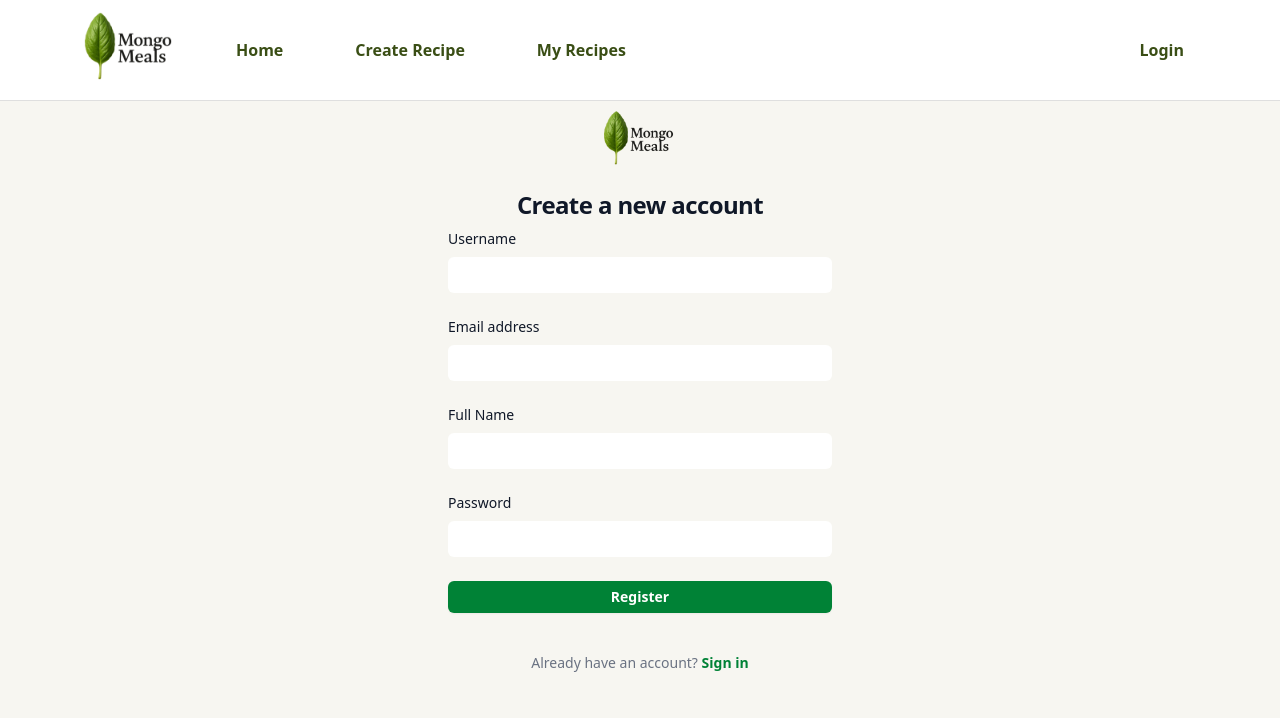
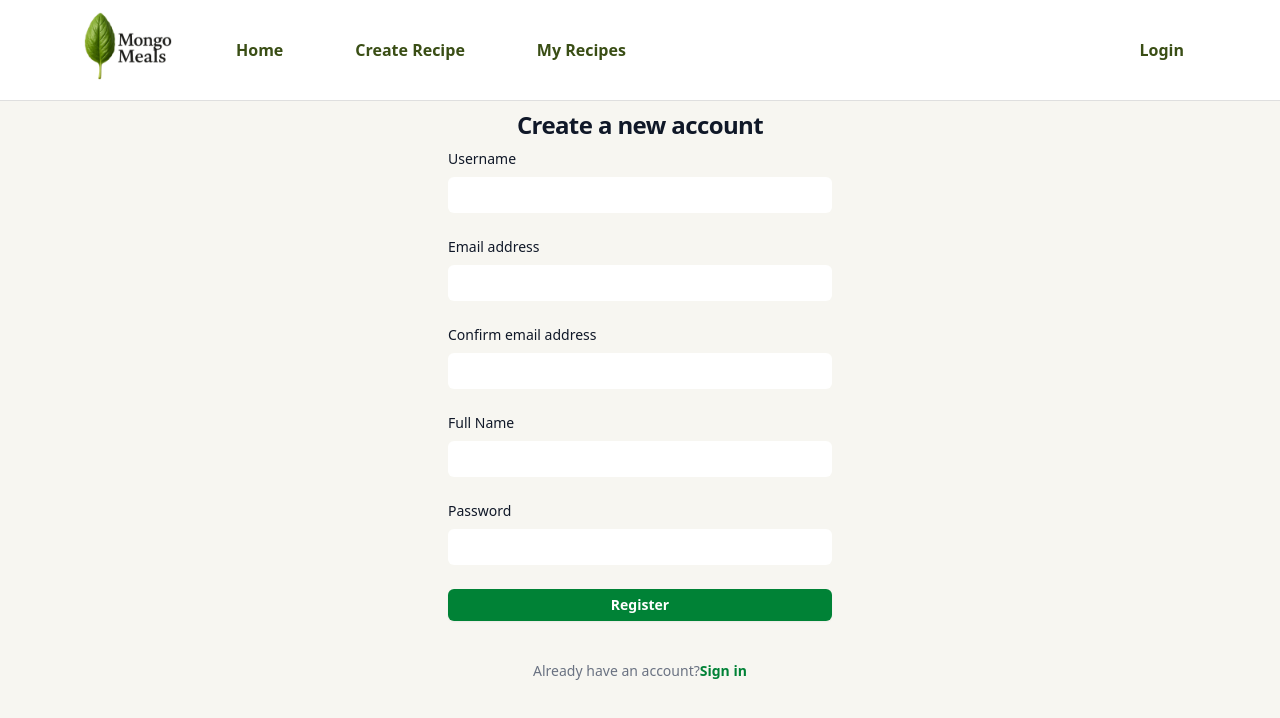
Before and after one commit to peti9406/mongo-meals, a React (Vite) app in the folder client/: page /registration in a window 1280 px wide. Shown: the top 718 px of the page. Built offline with nearby package versions, Linux system fonts and the light colour scheme.

Commit message:
handle login-logout with email confirmation

```diff
--- a/client/src/components/LoginForm.jsx
+++ b/client/src/components/LoginForm.jsx
@@ -19,16 +19,13 @@ function LoginForm(){
       const data = await response.json();
       if (data.token) {
             localStorage.setItem('token', data.token);
+            navigate("/");
       } else {
         throw new Error("Authorization failed!");
       }
     } catch (error){
       setError(error);
     }
-  }
-
-  if (error){
-    return <ErrorComponent error={error} />;
   }
 
   return (
@@ -38,6 +35,7 @@ function LoginForm(){
         <h2 className="mt-10 text-center text-2xl/9 font-bold tracking-tight text-gray-900">Sign in to your account</h2>
       </div>
 
+      {error && <ErrorComponent error={error} />}
       <div className="mt-10 sm:mx-auto sm:w-full sm:max-w-sm">
         <form className="space-y-6">
           <div>
--- /dev/null
+++ b/client/src/components/LogoutMessage.jsx
@@ -0,0 +1,12 @@
+import LoginForm from "./LoginForm.jsx";
+
+function LogoutMessage(){
+    return (
+        <div>
+            <div className="mt-10 text-center text-2xl/9 font-bold tracking-tight text-green-700 italic">You have successfully logged out</div>
+            <LoginForm />
+        </div>
+    );
+}
+
+export default LogoutMessage;
--- a/client/src/components/Navbar.jsx
+++ b/client/src/components/Navbar.jsx
@@ -1,8 +1,14 @@
 import { useNavigate } from "react-router-dom";
 
 function Navbar() {
+    const navigate = useNavigate();
+    const token = localStorage.getItem("token");
+    const isAuthenticated = token && token.trim() !== "";
 
-    const navigate = useNavigate();
+    function handleLogout(){
+        localStorage.clear("token");
+        navigate("/logout");
+    }
 
     return (
         <div className="flex items-center mx-auto grow bg-white sticky top-0 z-50 border-b border-[#dfdfdf]">
@@ -40,9 +46,17 @@ function Navbar() {
                 </div>
             </div>
             <div className="flex items-center ml-auto mr-20">
-                <a onClick={() => navigate("/login")} className="m-4 cursor-pointer font-semibold text-[#3a4e15] hover:scale-102 hover:text-[#aaae8c] transition-transform duration-500 ease-in-out transform">
+                {isAuthenticated
+                ?
+                 (<a onClick={handleLogout} className="m-4 cursor-pointer font-semibold text-[#3a4e15] hover:scale-102 hover:text-[#aaae8c] transition-transform duration-500 ease-in-out transform">
+                    Logout
+                </a>)
+                :
+                 (<a onClick={() => navigate("/login")} className="m-4 cursor-pointer font-semibold text-[#3a4e15] hover:scale-102 hover:text-[#aaae8c] transition-transform duration-500 ease-in-out transform">
                     Login
-                </a>
+                </a>)
+                }
+
             </div>
         </div>
     );
--- a/client/src/components/RegistrationForm.jsx
+++ b/client/src/components/RegistrationForm.jsx
@@ -2,28 +2,36 @@ import { useState } from "react";
 import { createUser } from "../../utils/UserCRUDMethods.js";
 import ErrorComponent from "./ErrorComponent.jsx";
 import { useNavigate } from "react-router-dom";
+import LoginForm from "./LoginForm.jsx";
 
 function RegistrationForm() {
 
     const navigate = useNavigate();
+    const [confirmEmail, setConfirmEmail] = useState("");
+    const [emailError, setEmailError] = useState("");
+    const [submitted, setSubmitted] = useState(false);
+    const [error, setError] = useState(false);
 
     const [user, setUser] = useState({
         username: "",
         email: "",
         name: "",
-        password: ""
+        password: "",
     });
 
-    const [submitted, setSubmitted] = useState(false);
-    const [error, setError] = useState(false);
-
-    function handleChange(event) {
-        const { name, value } = event.target;
-        setUser((prev) => ({ ...prev, [name]: value }));
+    function handleChange({ target: { name, value } }) {
+        setUser(prev => ({ ...prev, [name]: value }));
+        if (name === "email") {
+            setEmailError(confirmEmail && value !== confirmEmail ? "Emails do not match!" : "");
+        }
     }
 
     async function handleRegistrationSubmit(event){
         event.preventDefault();
+        if (confirmEmail !== user.email){
+            setEmailError("Emails do not match!");
+            return;
+        }
         try {
             console.log(user);
             await createUser(user);
@@ -32,11 +40,6 @@ function RegistrationForm() {
             console.log(error);
             setError(error);
         }
-
-    }
-
-    if (error) {
-            return <ErrorComponent error={error} />;
     }
 
     return (
@@ -44,54 +47,118 @@ function RegistrationForm() {
         {!submitted ? (
             <div className="flex min-h-full flex-col justify-center ">
             <div className="sm:mx-auto sm:w-full sm:max-w-sm">
-                <img className="mx-auto h-20 w-auto" src="./src/assets/MongoMealsLogo.png" alt="Mongo Meals"/>
-                <h2 className="mt-2 text-center text-2xl font-bold tracking-tight text-gray-900">Create a new account</h2>
+                <h2 className="mt-2 text-center text-2xl font-bold tracking-tight text-gray-900">
+                    Create a new account
+                </h2>
             </div>
-
+            {error && <ErrorComponent error={error}/>}
             <div className="mt-2 sm:mx-auto sm:w-full sm:max-w-sm">
                 <form onSubmit={handleRegistrationSubmit} className="space-y-6">
 
                     <div>
-                        <label htmlFor="username" className="block text-sm font-medium text-gray-900">Username</label>
+                        <label htmlFor="username" className="block text-sm font-medium text-gray-900">
+                            Username
+                        </label>
                         <div className="mt-2">
-                            <input type="text" name="username" onChange={handleChange} id="username" required className="block w-full rounded-md bg-white px-3 py-1.5 text-base text-gray-900 placeholder:text-gray-400 focus:outline-green-700"/>
+                            <input type="text"
+                                name="username"
+                                onChange={handleChange}
+                                id="username"
+                                required
+                                className="block w-full rounded-md bg-white px-3 py-1.5 text-base text-gray-900 placeholder:text-gray-400 focus:outline-green-700"
+                            />
                         </div>
                     </div>
 
                     <div>
-                        <label htmlFor="email" className="block text-sm font-medium text-gray-900">Email address</label>
+                        <label htmlFor="email" className="block text-sm font-medium text-gray-900">
+                            Email address
+                        </label>
                         <div className="mt-2">
-                            <input type="email" name="email" onChange={handleChange} id="email" required className="block w-full rounded-md bg-white px-3 py-1.5 text-base text-gray-900 placeholder:text-gray-400 focus:outline-green-700"/>
+                            <input type="email"
+                                name="email"
+                                onChange={handleChange}
+                                id="email"
+                                required
+                                className="block w-full rounded-md bg-white px-3 py-1.5 text-base text-gray-900 placeholder:text-gray-400 focus:outline-green-700"
+                            />
                         </div>
                     </div>
 
                     <div>
-                        <label htmlFor="name" className="block text-sm font-medium text-gray-900">Full Name</label>
+                        {emailError && <p className="text-red-600">{emailError}</p>}
+                        <label htmlFor="confirm-email"
+                        className="block text-sm font-medium text-gray-900">
+                                Confirm email address
+                        </label>
                         <div className="mt-2">
-                            <input type="text" name="name" onChange={handleChange} id="name" required className="block w-full rounded-md bg-white px-3 py-1.5 text-base text-gray-900 placeholder:text-gray-400 focus:outline-green-700"/>
+                            <input type="email"
+                                name="confirm-email"
+                                onChange={(event) => {
+                                    setConfirmEmail(event.target.value);
+                                    setEmailError(event.target.value !== user.email ? "Emails do not match!" : "");
+                                }}
+                                id="confirm-email"
+                                required
+                                className={`block w-full rounded-md bg-white px-3 py-1.5 text-base
+                                    ${emailError ? "border-red-500 text-red-600 focus:outline-red-500" : "border-gray-300 text-gray-900 focus:outline-green-700"} placeholder:text-gray-400
+                                    `}
+                            />
                         </div>
                     </div>
 
                     <div>
-                        <label htmlFor="password" className="block text-sm font-medium text-gray-900">Password</label>
+                        <label htmlFor="name" className="block text-sm font-medium text-gray-900">
+                            Full Name
+                        </label>
                         <div className="mt-2">
-                            <input type="password" name="password" onChange={handleChange} id="password" required className="block w-full rounded-md bg-white px-3 py-1.5 text-base text-gray-900 placeholder:text-gray-400 focus:outline-green-700"/>
+                            <input type="text"
+                                name="name"
+                                onChange={handleChange}
+                                id="name"
+                                required
+                                className="block w-full rounded-md bg-white px-3 py-1.5 text-base text-gray-900 placeholder:text-gray-400 focus:outline-green-700"
+                            />
                         </div>
                     </div>
 
                     <div>
-                        <button type="submit" className="cursor-pointer flex w-full justify-center rounded-md bg-green-700 px-3 py-1.5 text-sm font-semibold text-white shadow-xs hover:bg-green-600 focus-visible:outline-green-700">Register</button>
+                        <label htmlFor="password" className="block text-sm font-medium text-gray-900">
+                            Password
+                        </label>
+                        <div className="mt-2">
+                            <input type="password"
+                                name="password"
+                                onChange={handleChange}
+                                id="password"
+                                required
+                                className="block w-full rounded-md bg-white px-3 py-1.5 text-base text-gray-900 placeholder:text-gray-400 focus:outline-green-700"
+                            />
+                        </div>
+                    </div>
+
+                    <div>
+                        <button type="submit"
+                            className="cursor-pointer flex w-full justify-center rounded-md bg-green-700 px-3 py-1.5 text-sm font-semibold text-white shadow-xs hover:bg-green-600 focus-visible:outline-green-700">
+                            Register
+                        </button>
                     </div>
                 </form>
 
                 <p className="mt-10 text-center text-sm text-gray-500">
                     Already have an account?
-                    <a onClick={() => navigate("/login")} className="font-semibold text-green-700 hover:text-green-600 cursor-pointer"> Sign in</a>
+                    <a onClick={() => navigate("/login")}
+                        className="font-semibold text-green-700 hover:text-green-600 cursor-pointer">
+                        Sign in
+                    </a>
                 </p>
             </div>
         </div>
         ) : (
-            <div className="text-center">Submitted</div>
+            <>
+                <div className="mt-10 text-center text-2xl/9 font-bold tracking-tight text-green-700 italic">Successful registration!</div>
+                <LoginForm />
+            </>
         )}
         </>
 
--- a/client/src/main.jsx
+++ b/client/src/main.jsx
@@ -12,6 +12,7 @@ import MyRecipes from "./components/MyRecipes.jsx";
 import LoginForm from "./components/LoginForm.jsx";
 import RegistrationForm from "./components/RegistrationForm.jsx";
 import MyRecipeEditor from "./components/MyRecipeEditor.jsx";
+import LogoutMessage from "./components/LogoutMessage.jsx";
 
 const router = createBrowserRouter([
     {
@@ -47,6 +48,10 @@ const router = createBrowserRouter([
                 path: "/registration",
                 element: <RegistrationForm />,
             },
+            {
+                path: "/logout",
+                element: <LogoutMessage />,
+            },
         ],
     },
 ]);
```
